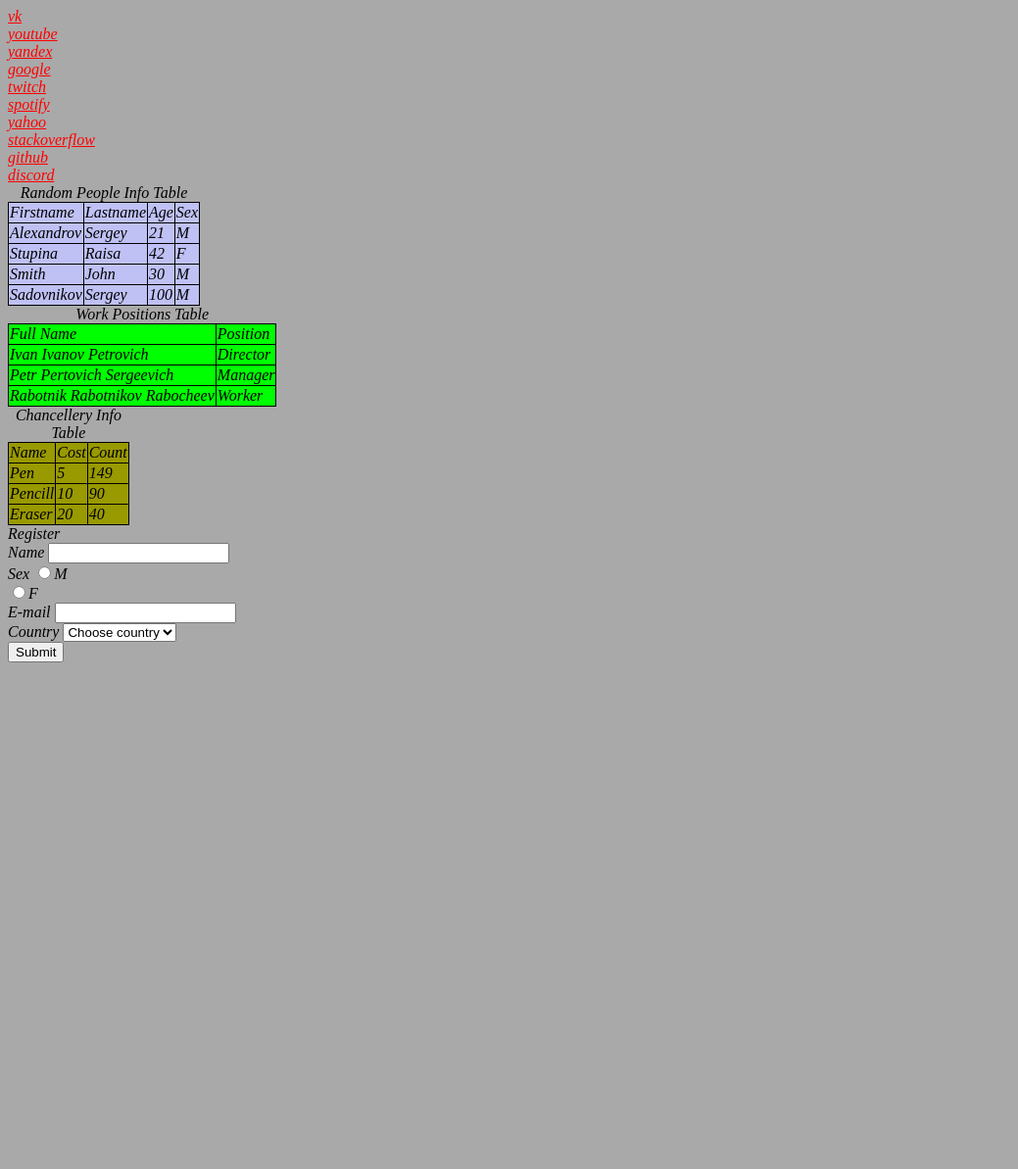
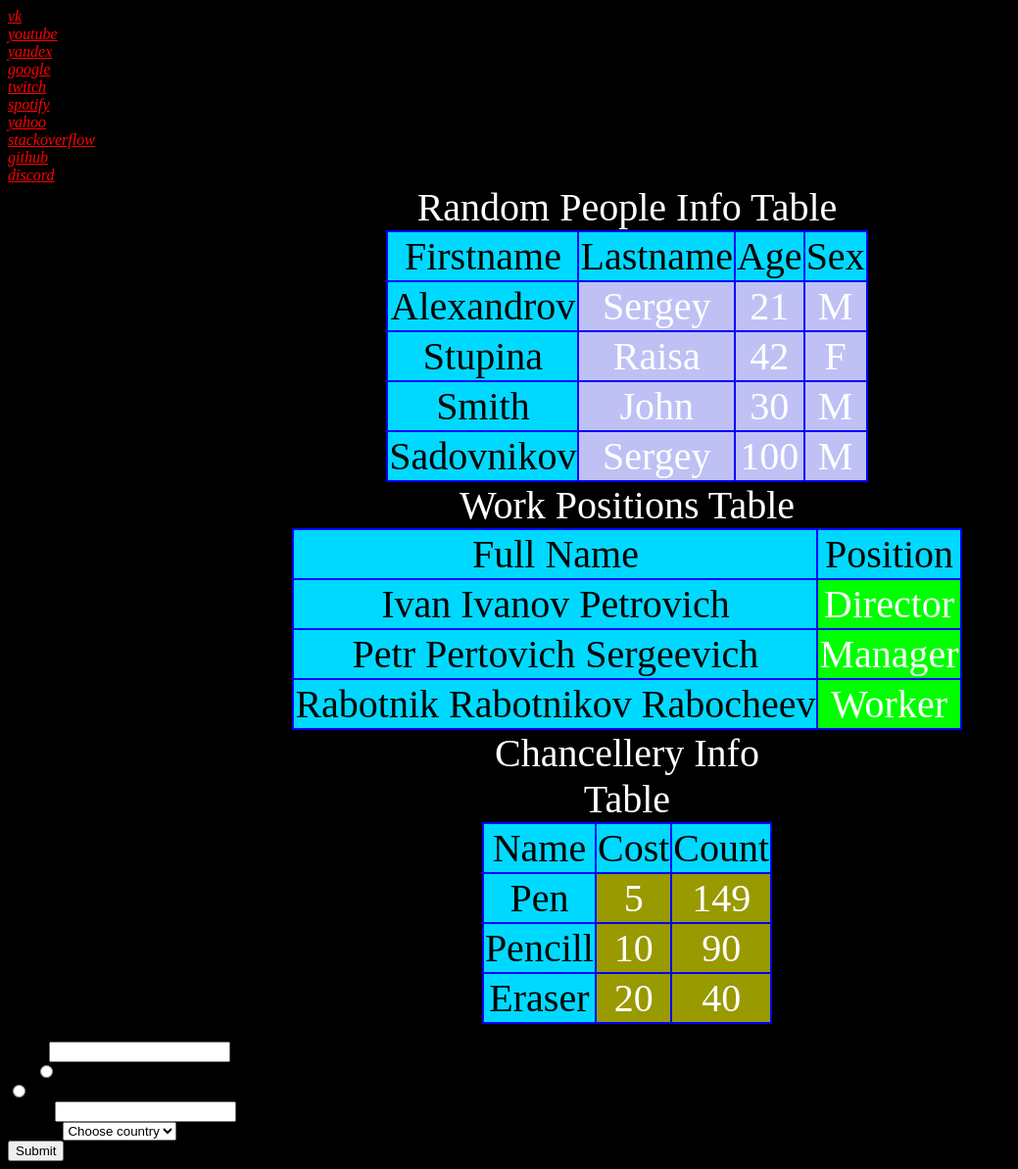
Before and after one commit to Ononim03/Web, a PHP site: the page made by homework№1.html in a window 1280 px wide. Shown: the whole page at 98% size, without its empty margins (0-1039 px from the left). Before the commit the page ends 676 px from the top, so only its background shows below. Run offline with PHP 8.4, Linux system fonts and the light colour scheme.

```diff
--- a/style.css
+++ b/style.css
@@ -3,19 +3,31 @@ a {
   font-style: oblique
 }
 body {
-  background-color: #A9A9A9;
-  font-style: italic
+  font-style: normal;
+  background-color: black;
 }
 
-table.first{
+table{
+  margin: auto;
   border-collapse: collapse;
+  font-size: 40px;
+  text-align: center;
+  color: white;
 }
 
-table.first td{
+table td{
 
-border:1px solid;
+border:2px solid blue;
 }
+table tr:first-child{
+  background: #00d9ff;
+  color: black;
 
+}
+table td:first-child{
+  background: #00d9ff;
+  color: black;
+}
 .form-class {
   width:200px;
   padding:20px;
```
Also changed, not shown: index.php (+11 -1 lines), homework№1.html (line endings or trailing spaces).
